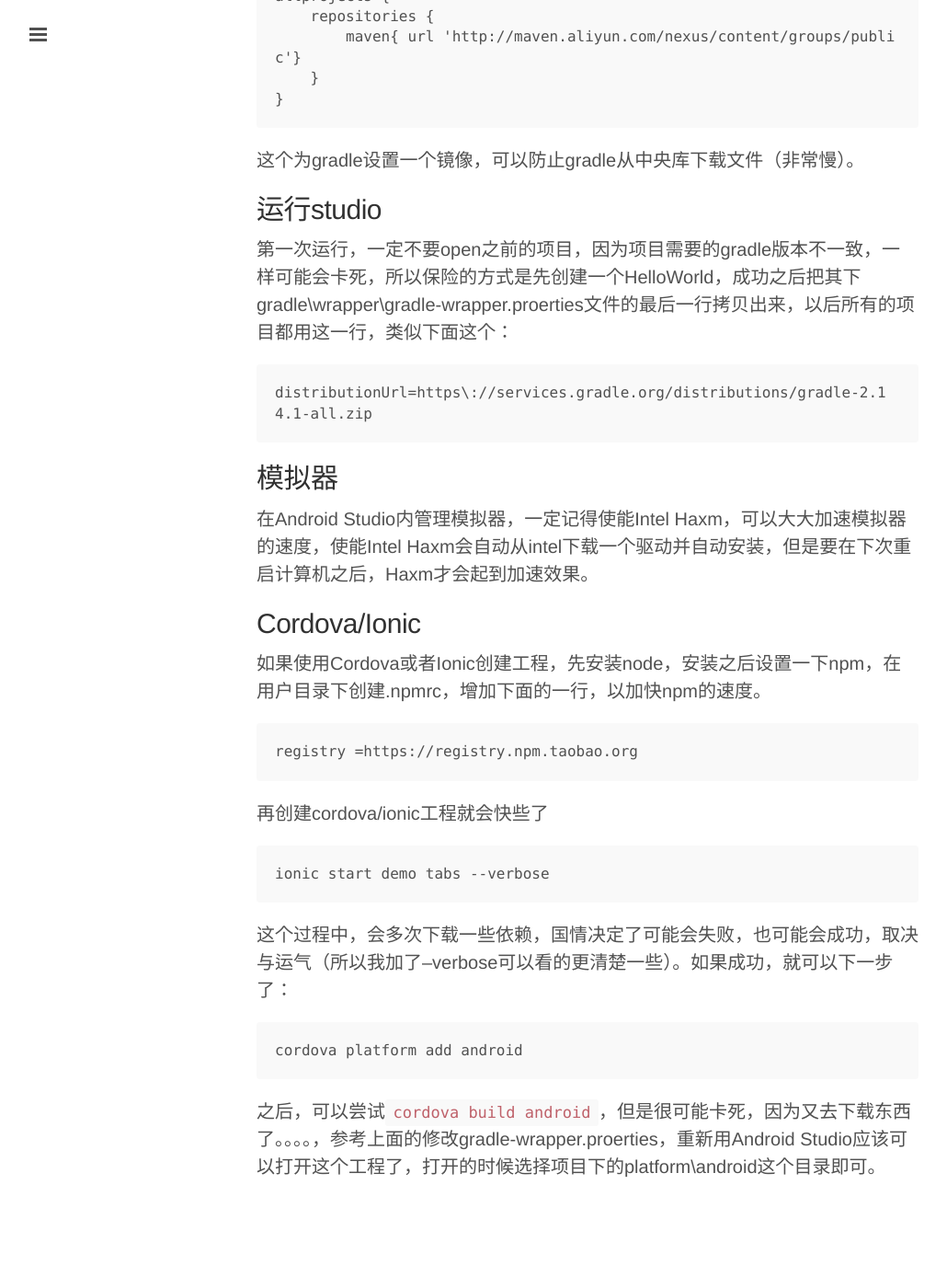
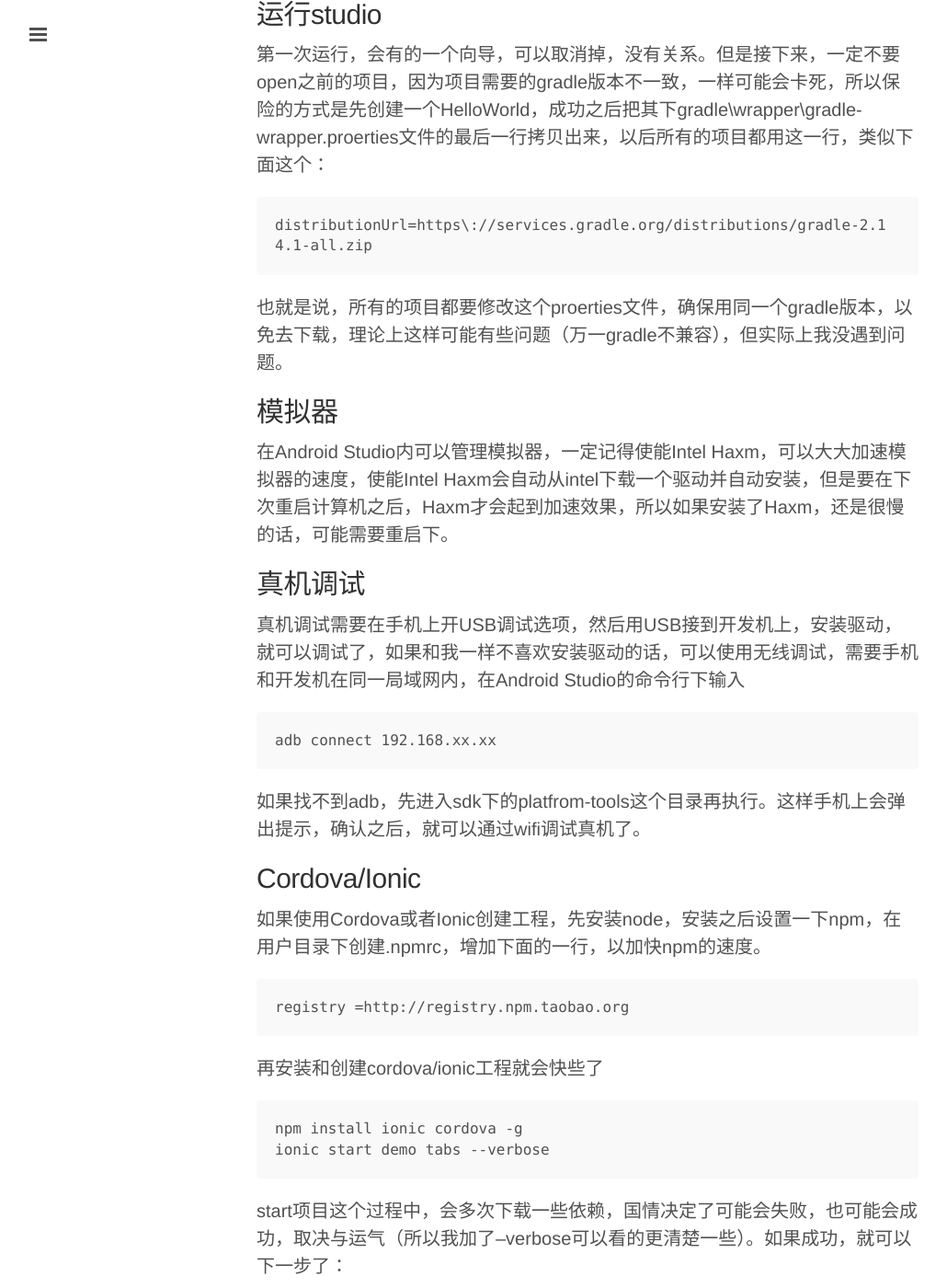
Before and after one commit to liuzhongshu/liuzhongshu.github.io, a Jekyll site: the page built from _posts/2016-10-22-android.markdown, in a window 1280 px wide and 1400 px high, scrolled down 895 px. Shown: the whole window at 92% size, without its empty margins (1-1031 px from the left). Built offline with Jekyll 4.4.1, drawn with Linux system fonts in a browser that asks for light colours; comment, search, counter and statistics services are not loaded; before the commit the page ends 2258 px from its top, so only the background shows below that; some of the changed text lies outside the part shown.

Commit message:
Post update: Android开发环境

````diff
--- a/_posts/2016-10-22-android.markdown
+++ b/_posts/2016-10-22-android.markdown
@@ -7,21 +7,13 @@
 
 从[这里](http://www.androiddevtools.cn/)下载Android Studio，下载最大最新的那个，含sdk和各种tools，省得后续下载的痛苦。
 
-安装的时候，可以选择安装路径，如果不按缺省路径，安装完成后记得设置环境变量ANDROID_HOME到sdk的目录。因为很多命令行编译构建是依赖这个变量来找sdk。
+安装的时候，可以选择安装路径，如果不按缺省路径，安装完成后记得设置环境变量ANDROID_HOME到sdk的目录。因为后续很多步骤是依赖这个变量来找sdk。
 
-sdk的目录下有个SDK Manager.exe，这个可以用来继续安装更多的sdk，默认的话，一般只带一个sdk，可以多安装几个sdk。
+sdk的目录下有个SDK Manager.exe，这个可以用来继续安装更多的sdk，默认的话，一般只带一个比较新的sdk，可以多安装几个sdk，也可以等到需要再装。
 
 ## 国情设置
 
-在启动Android Studio之前，针对我们国情，建议做以下两个设置：
-
-修改bin\idea.properties文件，增加或修改下面的属性，防止第一次运行是更新sdk被网络卡死。
-
-```
-disable.android.first.run=true
-```
-
-增加`c:\users\xxx\.gradle\init.gradle`文件，内容如下：
+在启动Android Studio之前，针对我们国情，建议增加`c:\users\xxx\.gradle\init.gradle`文件，内容如下：
 
 ```
 allprojects {
@@ -35,35 +27,47 @@
 
 ## 运行studio
 
-第一次运行，一定不要open之前的项目，因为项目需要的gradle版本不一致，一样可能会卡死，所以保险的方式是先创建一个HelloWorld，成功之后把其下gradle\wrapper\gradle-wrapper.proerties文件的最后一行拷贝出来，以后所有的项目都用这一行，类似下面这个：
+第一次运行，会有的一个向导，可以取消掉，没有关系。但是接下来，一定不要open之前的项目，因为项目需要的gradle版本不一致，一样可能会卡死，所以保险的方式是先创建一个HelloWorld，成功之后把其下gradle\wrapper\gradle-wrapper.proerties文件的最后一行拷贝出来，以后所有的项目都用这一行，类似下面这个：
 
 ```
 distributionUrl=https\://services.gradle.org/distributions/gradle-2.14.1-all.zip
 ```
 
+也就是说，所有的项目都要修改这个proerties文件，确保用同一个gradle版本，以免去下载，理论上这样可能有些问题（万一gradle不兼容），但实际上我没遇到问题。
+
 ## 模拟器
 
-在Android Studio内管理模拟器，一定记得使能Intel Haxm，可以大大加速模拟器的速度，使能Intel Haxm会自动从intel下载一个驱动并自动安装，但是要在下次重启计算机之后，Haxm才会起到加速效果。
+在Android Studio内可以管理模拟器，一定记得使能Intel Haxm，可以大大加速模拟器的速度，使能Intel Haxm会自动从intel下载一个驱动并自动安装，但是要在下次重启计算机之后，Haxm才会起到加速效果，所以如果安装了Haxm，还是很慢的话，可能需要重启下。
 
+## 真机调试
+
+真机调试需要在手机上开USB调试选项，然后用USB接到开发机上，安装驱动，就可以调试了，如果和我一样不喜欢安装驱动的话，可以使用无线调试，需要手机和开发机在同一局域网内，在Android Studio的命令行下输入
+
+```
+adb connect 192.168.xx.xx
+```
+
+如果找不到adb，先进入sdk下的platfrom-tools这个目录再执行。这样手机上会弹出提示，确认之后，就可以通过wifi调试真机了。
 
 ## Cordova/Ionic
 
 如果使用Cordova或者Ionic创建工程，先安装node，安装之后设置一下npm，在用户目录下创建.npmrc，增加下面的一行，以加快npm的速度。
 
 ```
-registry =https://registry.npm.taobao.org
+registry =http://registry.npm.taobao.org
 ```
 
-再创建cordova/ionic工程就会快些了
+再安装和创建cordova/ionic工程就会快些了
 
 ```
+npm install ionic cordova -g
 ionic start demo tabs --verbose
 ```
 
-这个过程中，会多次下载一些依赖，国情决定了可能会失败，也可能会成功，取决与运气（所以我加了--verbose可以看的更清楚一些）。如果成功，就可以下一步了：
+start项目这个过程中，会多次下载一些依赖，国情决定了可能会失败，也可能会成功，取决与运气（所以我加了--verbose可以看的更清楚一些）。如果成功，就可以下一步了：
 
 ```
 cordova platform add android
 ```
 
-之后，可以尝试`cordova build android`，但是很可能卡死，因为又去下载东西了。。。。，参考上面的修改gradle-wrapper.proerties，重新用Android Studio应该可以打开这个工程了，打开的时候选择项目下的platform\android这个目录即可。
+之后，可以尝试`cordova build android`，但是又可能卡死，因为又去下载东西了。。。。，参考上面的修改gradle-wrapper.proerties，重新用Android Studio应该可以打开这个工程了，打开的时候选择项目下的platform\android这个目录即可。
````
